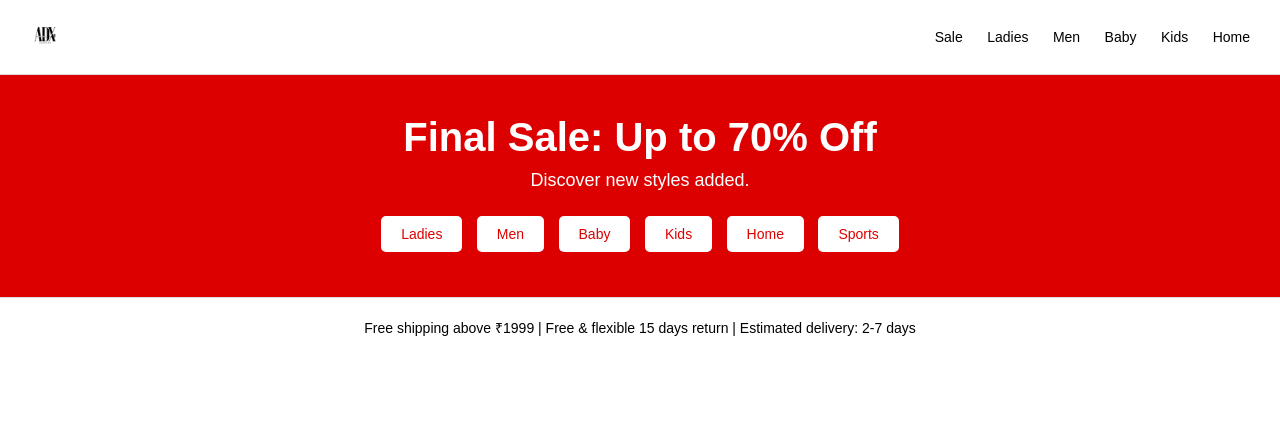
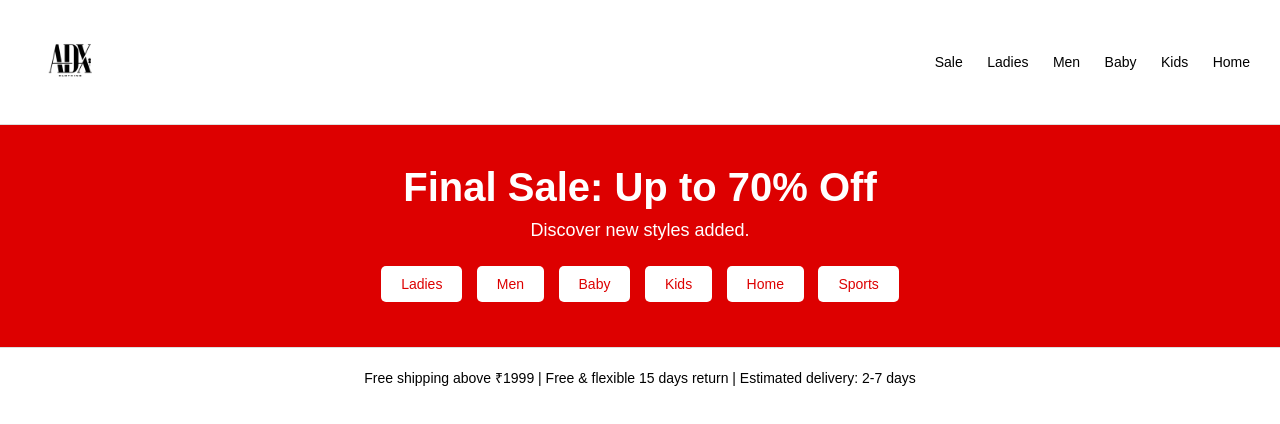
Before and after one commit to adarshojha0024/ADX, a plain HTML site: page index.html in a window 1280 px wide. Drawn offline with Linux system fonts and the light colour scheme.

Commit message:
Update index.html

```diff
--- a/index.html
+++ b/index.html
@@ -29,7 +29,8 @@
         }
 
         .logo img {
-            height: 50px;
+    height: 100px; /* Increase height */
+    width: auto;   /* Keep proportional width */
         }
 
         /* Banner Section */
```
